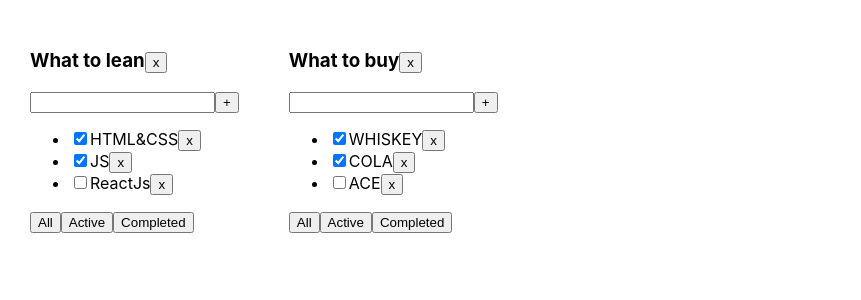
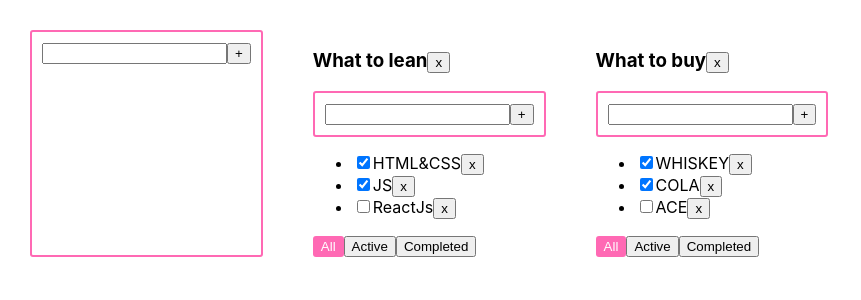
Before and after one commit to Broiller/1-todolist, a React (Create React App) app: page / in a window 1280 px wide. Shown: the top 300 px of the page, without its empty margins (0-861 px from the left). Built offline with nearby package versions, Linux system fonts and the light colour scheme.

Commit message:
add solution "Tuesday-Week2"

```diff
--- a/src/App.css
+++ b/src/App.css
@@ -17,3 +17,15 @@
 .active-filter {
   background-color: aquamarine;
 }
+
+.btn-active {
+  color: white;
+  background-color: hotpink;
+  border: 2px solid hotpink;
+  border-radius: 3px;
+}
+.addItemForm {
+  border: 2px solid hotpink;
+  border-radius: 3px;
+  padding: 10px;
+}
--- a/src/App.tsx
+++ b/src/App.tsx
@@ -2,6 +2,7 @@ import React, {useState} from 'react';
 import './App.css';
 import {TasksType, Todolist} from "./Todolist";
 import {v1} from "uuid";
+import {AddItemForm} from "./components/AddItemForm";
 
 export type FilterValueType = "all" | "completed" | "active";
 
@@ -42,11 +43,24 @@ function App() {
         const updateTodolists = todolists.map((tl) => tl.id === todolistId ? {...tl, filter: filter} : tl)
         setTodolists(updateTodolists)
     }
+    const changeTodolistTitle = (title: string, todolistId: string) => {
+        const updateTodolists = todolists.map((tl) => tl.id === todolistId ? {...tl, title: title} : tl)
+        setTodolists(updateTodolists)
+    }
     const removeTodolist = (todolistId: string) => {
         const updateTodolists = todolists.filter((tl) => tl.id !== todolistId)
         setTodolists(updateTodolists)
     }
-
+    const addTodolist = (title: string) => {
+        const newTodolistId = v1()
+        const newTodo: TodolistType = {
+            id: newTodolistId,
+            title: title,
+            filter: "all"
+        }
+        setTodolists([...todolists, newTodo])
+        setTasks({...tasks, [newTodolistId]: []})
+    }
 
     const removeTask = (taskId: string, todolistId: string) => {
         const updateRemoveTask = tasks[todolistId].filter(task => task.id !== taskId)
@@ -67,6 +81,10 @@ function App() {
         setTasks({...tasks, [todolistId]: updateTaskStatus})
     }
 
+    const changeTaskTitle = (taskId: string, title: string, todolistId: string) => {
+        const updateTaskStatus = tasks[todolistId].map(t => t.id === taskId ? {...t, title: title} : t)
+        setTasks({...tasks, [todolistId]: updateTaskStatus})
+    }
     const getFilteredTasksForRender =
         (tasks: Array<TasksType>, filter: FilterValueType): Array<TasksType> => {
             switch (filter) {
@@ -86,6 +104,7 @@ function App() {
         const  filteredTasksForRender = getFilteredTasksForRender(tasks[tl.id], tl.filter)
         return (
             <Todolist
+                key={tl.id}
                 todolistId={tl.id}
                 title={tl.title}
                 tasks={filteredTasksForRender}
@@ -95,12 +114,15 @@ function App() {
                 addTask={addTask}
                 changeTaskStatus={changeTaskStatus}
                 removeTodolist={removeTodolist}
+                changeTaskTitle={changeTaskTitle}
+                changeTodolistTitle={changeTodolistTitle}
             />
         )
     })
         : <span>Create your first todolist!</span>
     return (
         <div className="App">
+            <AddItemForm addItem={addTodolist}/>
             {todolistComponents}
         </div>
     );
--- a/src/Todolist.tsx
+++ b/src/Todolist.tsx
@@ -1,6 +1,7 @@
 import React, {KeyboardEvent, ChangeEvent, useState, ChangeEventHandler, FC} from "react";
 import {FilterValueType} from "./App";
-import {Button} from "./components/Button";
+import {AddItemForm} from "./components/AddItemForm";
+import {EditableSpan} from "./components/EditableSpan";
 
 
 type TodolistPropsType = {
@@ -13,6 +14,8 @@ type TodolistPropsType = {
     addTask: (title: string, todolistId: string) => void
     changeTodolistFilter: (filter: FilterValueType, todolistId: string) => void
     changeTaskStatus: (taskId: string, isDone: boolean, todolistId: string) => void
+    changeTaskTitle: (taskId: string, title: string, todolistId: string) => void
+    changeTodolistTitle: (title: string, todolistId: string) => void
 }
 
 export type TasksType = {
@@ -22,80 +25,60 @@ export type TasksType = {
 }
 
 export const Todolist: FC<TodolistPropsType> = (props: TodolistPropsType) => {
-    let [title, setTitle] = useState<string>("")
-    let [error, setError] = useState<boolean>(false)
 
+    let taskList = props.tasks.length
+        ? props.tasks.map((task) => {
+            const taskClasses = ["task"]
+            task.isDone && taskClasses.push('done')
 
-    let tasklist = props.tasks.length
-        ? props.tasks.map((task) => {
             const removeTask = () => props.removeTask(task.id, props.todolistId)
             const changeTaskStatus = (e: ChangeEvent<HTMLInputElement>) => props.changeTaskStatus(task.id, e.currentTarget.checked, props.todolistId)
-            const taskKlasses = ["task"]
-            task.isDone && taskKlasses.push('done')
+            const changeTaskTitle = (title: string) => props.changeTaskTitle(task.id, title, props.todolistId)
 
             return (
-                <li key={task.id} className={taskKlasses.join(" ")}>
+                <li key={task.id} className={taskClasses.join(" ")}>
                     <input
                         onChange={changeTaskStatus}
                         type="checkbox" checked={task.isDone}/>
-                    <span>{task.title}</span>
+                    {/*<span>{task.title}</span>*/}
+                    <EditableSpan title={task.title} changeTitle={changeTaskTitle}/>
                     <button onClick={removeTask}>x</button>
                 </li>
             )
         })
-        : <span>Your tasklist is empty</span>
+        : <span>Your taskList is empty</span>
 
 
-    const addTask = () => {
-        const trimmedTitle = title.trim()
-        if (trimmedTitle !== "") {
-            props.addTask(title, props.todolistId)
-        } else {
-            setError(true)
-        }
-        setTitle('')
+    const addTask = (title: string) => {
+        props.addTask(title, props.todolistId)
     }
-    const onChangeHandler = (event: ChangeEvent<HTMLInputElement>) => {
-        error && setError(false)
-        setTitle(event.currentTarget.value)
-    }
-    const onKeyDownHandler = (event: KeyboardEvent<HTMLInputElement>) => event.key === "Enter" && addTask()
+
     const removeTodolist = () => props.removeTodolist(props.todolistId)
     const handlerCreator = (filter: FilterValueType): () => void => (): void => props.changeTodolistFilter(filter, props.todolistId)
-    const errorMessage = error && <p style={{color: "red", fontWeight: 'bold', margin: "0"}}>Title is required</p>
-    const inputErrorClass = error ? "input-error" : ""
-
+    const changeTodoListTitle = (title: string) => props.changeTodolistTitle(title, props.todolistId)
 
     return (
         <div>
-            <h3>{props.title}
-            <button onClick={removeTodolist}>x</button>
+            <h3><EditableSpan title={props.title} changeTitle={changeTodoListTitle}/>
+                <button onClick={removeTodolist}>x</button>
             </h3>
-            <div>
-                <input
-                    type="text"
-                    value={title}
-                    onChange={onChangeHandler}
-                    onKeyDown={onKeyDownHandler}
-                    className={inputErrorClass}
-                />
+            <AddItemForm addItem={addTask}/>
 
-
-                <button onClick={addTask}>+</button>
-                {errorMessage}
-            </div>
             <ul>
-                {tasklist}
+                {taskList}
             </ul>
             <div>
-                <button className={props.filter==='all' ? "btn-active":""}
-                onClick={handlerCreator('all')}>All</button>
+                <button className={props.filter === 'all' ? "btn-active" : ""}
+                        onClick={handlerCreator('all')}>All
+                </button>
 
-                <button className={props.filter==='active' ? "btn-active":""}
-                onClick={handlerCreator('active')}>Active</button>
+                <button className={props.filter === 'active' ? "btn-active" : ""}
+                        onClick={handlerCreator('active')}>Active
+                </button>
 
-                <button className={props.filter==='completed' ? "btn-active":""}
-                onClick={handlerCreator('completed')}>Completed</button>
+                <button className={props.filter === 'completed' ? "btn-active" : ""}
+                        onClick={handlerCreator('completed')}>Completed
+                </button>
             </div>
         </div>
     );
--- /dev/null
+++ b/src/components/AddItemForm.tsx
@@ -0,0 +1,44 @@
+import React, {ChangeEvent, FC, KeyboardEvent, useState} from 'react';
+
+
+type AddItemFormPropsType = {
+    addItem: (title: string) => void
+}
+
+export const AddItemForm: FC<AddItemFormPropsType> = (props) => {
+    let [title, setTitle] = useState<string>("")
+
+    let [error, setError] = useState<boolean>(false)
+    const onChangeHandler = (event: ChangeEvent<HTMLInputElement>) => {
+        // error && setError(false)
+        setTitle(event.currentTarget.value)
+    }
+    const addItem = () => {
+        const trimmedTitle = title.trim()
+        if (trimmedTitle !== "") {
+            props.addItem(trimmedTitle)
+        } else {
+            setError(true)
+        }
+        setTitle('')
+    }
+    const onKeyDownHandler = (event: KeyboardEvent<HTMLInputElement>) => event.key === "Enter" && addItem()
+    const errorMessage = error && <p style={{color: "red", fontWeight: 'bold', margin: "0"}}>Title is required</p>
+    const inputErrorClass = error ? "input-error" : ""
+
+    return (
+        <div className={"addItemForm"}>
+            <input
+                type="text"
+                value={title}
+                onChange={onChangeHandler}
+                onKeyDown={onKeyDownHandler}
+                className={inputErrorClass}
+            />
+
+
+            <button onClick={addItem}>+</button>
+            {errorMessage}
+        </div>
+    );
+};
--- /dev/null
+++ b/src/components/EditableSpan.tsx
@@ -0,0 +1,28 @@
+import React, {ChangeEvent, FC, useState} from 'react';
+
+type EditableSpanPropsType = {
+    title: string
+    changeTitle: (title: string) => void
+}
+
+export const EditableSpan: FC<EditableSpanPropsType> = (props) => {
+    const [editMode, setEditMode] = useState<boolean>(false)
+    let [title, setTitle] = useState<string>(props.title)
+    const onEditMode = () => setEditMode(true)
+    const offEditMode = () => {
+        props.changeTitle(title)
+        setEditMode(false)
+    }
+    const onChangeHandler = (event: ChangeEvent<HTMLInputElement>) => {
+        setTitle(event.currentTarget.value)
+    }
+    return (
+        editMode
+            ? <input
+                value={title}
+                autoFocus
+                onBlur={offEditMode}
+                onChange={onChangeHandler}/>
+            : <span onDoubleClick={onEditMode}>{props.title}</span>
+    );
+};
```
Also changed, not shown: src/components/Button.tsx (deleted, +0 -13 lines).
